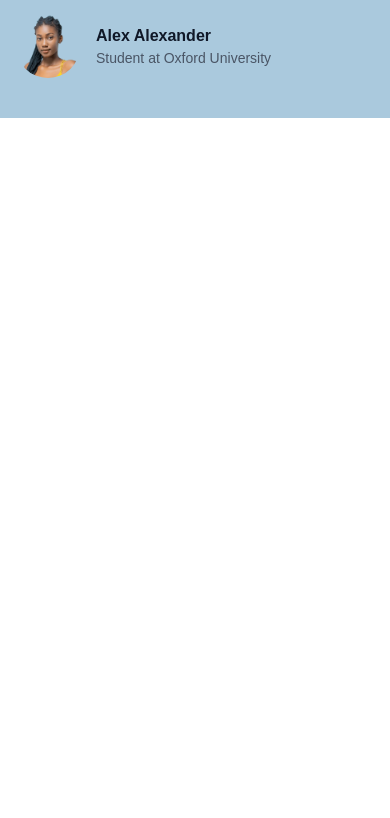
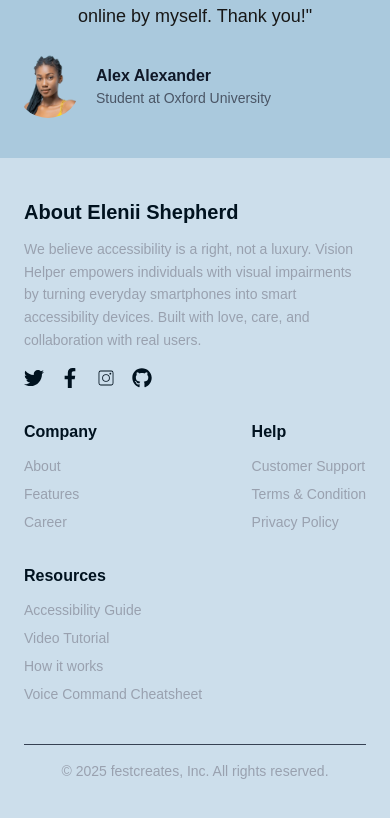
Before and after one commit to Elenii-Org/Elenii-Shepherd, a Next.js app: page / in a window 390 px wide. Shown: the part 4322-5140 px from the top of the page. Before the commit the page ends 4440 px from the top, so only its background shows below. Built offline with nearby package versions, Linux system fonts and the light colour scheme.

Commit message:
add responsive Footer component with about section, social links, and navigation links

```diff
--- /dev/null
+++ b/src/Components/Footer.tsx
@@ -0,0 +1,63 @@
+import { FaTwitter, FaFacebookF } from "react-icons/fa";
+import { CiInstagram } from "react-icons/ci";
+import { FaGithub } from "react-icons/fa6";
+
+export default function Footer() {
+  return (
+    <footer className="bg-[#ccdeeb]  text-white px-6 py-10">
+      <div className="max-w-7xl mx-auto grid grid-cols-1 sm:grid-cols-2 lg:grid-cols-5 gap-8">
+        {/* About Section */}
+        <div className="col-span-2">
+          <h1 className="text-xl font-bold mb-3 text-[#00121f]">About Elenii Shepherd</h1>
+          <p className="text-sm leading-relaxed mb-4 text-gray-400">
+            We believe accessibility is a right, not a luxury. Vision Helper empowers individuals with visual impairments
+            by turning everyday smartphones into smart accessibility devices. Built with love, care, and collaboration with
+            real users.
+          </p>
+          <div className="flex gap-4 text-xl text-[#00121f]">
+            <FaTwitter className="hover:text-blue-400 transition" />
+            <FaFacebookF className="hover:text-blue-600 transition" />
+            <CiInstagram className="hover:text-pink-400 transition" />
+            <FaGithub className="hover:text-gray-400 transition" />
+          </div>
+        </div>
+
+        {/* Company Links */}
+        <div>
+          <h1 className="font-semibold mb-3 text-[#00121f]">Company</h1>
+          <ul className="space-y-2 text-sm text-gray-400">
+            <li><a href="#" className="hover:underline">About</a></li>
+            <li><a href="#" className="hover:underline">Features</a></li>
+            <li><a href="#" className="hover:underline">Career</a></li>
+          </ul>
+        </div>
+
+        {/* Help Links */}
+        <div>
+          <h1 className="font-semibold mb-3 text-[#00121f]">Help</h1>
+          <ul className="space-y-2 text-sm text-gray-400">
+            <li><a href="#" className="hover:underline">Customer Support</a></li>
+            <li><a href="#" className="hover:underline">Terms & Condition</a></li>
+            <li><a href="#" className="hover:underline">Privacy Policy</a></li>
+          </ul>
+        </div>
+
+        {/* Resources Links */}
+        <div>
+          <h1 className="font-semibold mb-3 text-[#00121f]">Resources</h1>
+          <ul className="space-y-2 text-sm text-gray-400">
+            <li><a href="#" className="hover:underline">Accessibility Guide</a></li>
+            <li><a href="#" className="hover:underline">Video Tutorial</a></li>
+            <li><a href="#" className="hover:underline">How it works</a></li>
+            <li><a href="#" className="hover:underline">Voice Command Cheatsheet</a></li>
+          </ul>
+        </div>
+      </div>
+
+      {/* Footer Bottom */}
+      <div className="mt-10 border-t border-gray-700 pt-4 text-center text-sm text-gray-400">
+        &copy; 2025 festcreates, Inc. All rights reserved.
+      </div>
+    </footer>
+  );
+}
--- a/src/Components/Testimonials.tsx
+++ b/src/Components/Testimonials.tsx
@@ -6,7 +6,7 @@ export default function Testimonials() {
     <section className="py-10 px-4 bg-[#AAC9DD] text-center">
       <header className="mb-8">
         <h2 className="text-3xl font-bold text-[#2A77AA]">Testimonials</h2>
-        <h3 className="text-xl mt-2 text-gray-700">
+        <h3 className="font-bold text-2xl mt-2 text-[#00121f]">
           We’ve built trust with reviews from individuals all around the world
         </h3>
         <p className="text-gray-600 mt-4 max-w-xl mx-auto">
@@ -15,7 +15,7 @@ export default function Testimonials() {
       </header>
 
       <article className="max-w-xl mx-auto">
-        <p className="text-lg italic text-gray-800 mb-6">
+        <p className="text-lg mb-6">
           "Living with low vision made simple tasks frustrating. But with this app, I feel like I've gained my independence back.
           I can read signs, navigate new places, and even shop online by myself. Thank you!"
         </p>
--- a/src/app/page.tsx
+++ b/src/app/page.tsx
@@ -4,6 +4,7 @@ import LandingPage from "@/Components/LandingPage";
 import Techstars from "@/Components/Techstars";
 import HowItWork from "@/Components/HowItWork";
 import Testimonials from "@/Components/Testimonials";
+import Footer from "@/Components/Footer";
 
 export default function Home() {
   return (
@@ -13,6 +14,7 @@ export default function Home() {
       <Techstars />
       <HowItWork />
       <Testimonials />
+      <Footer />
     </div>
   );
 }
```
